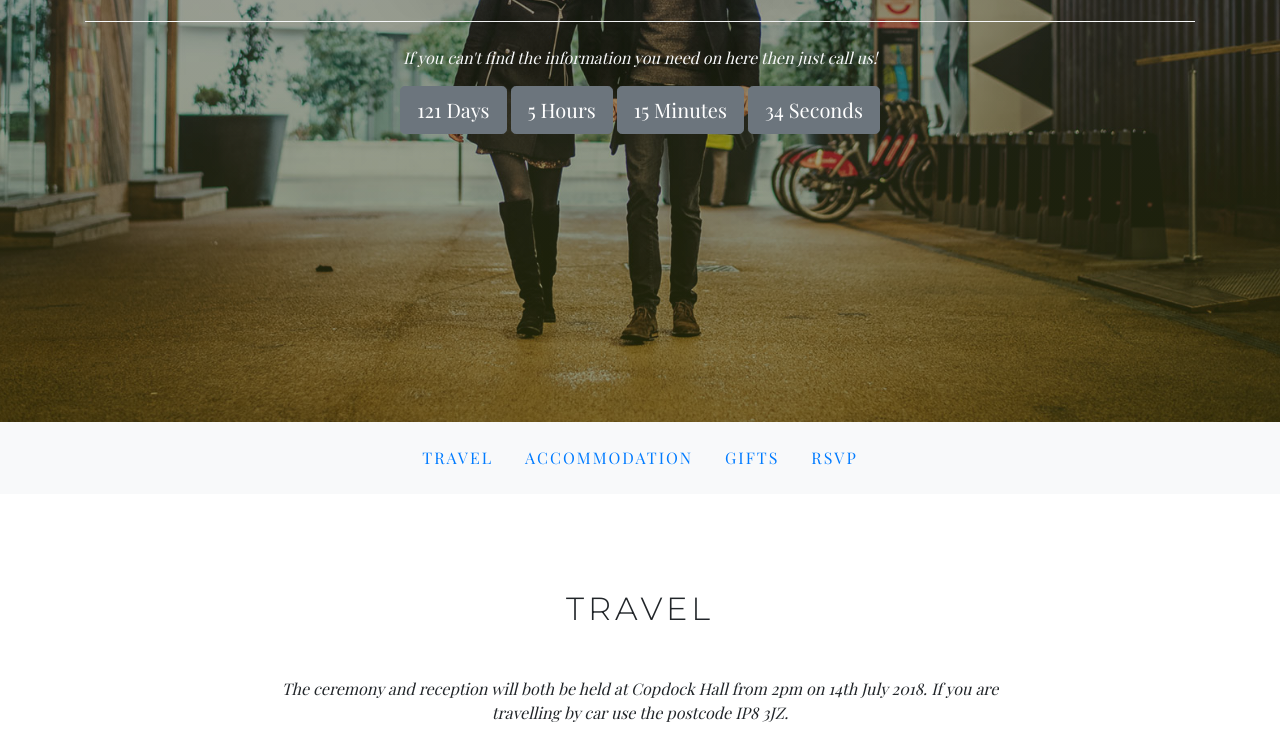
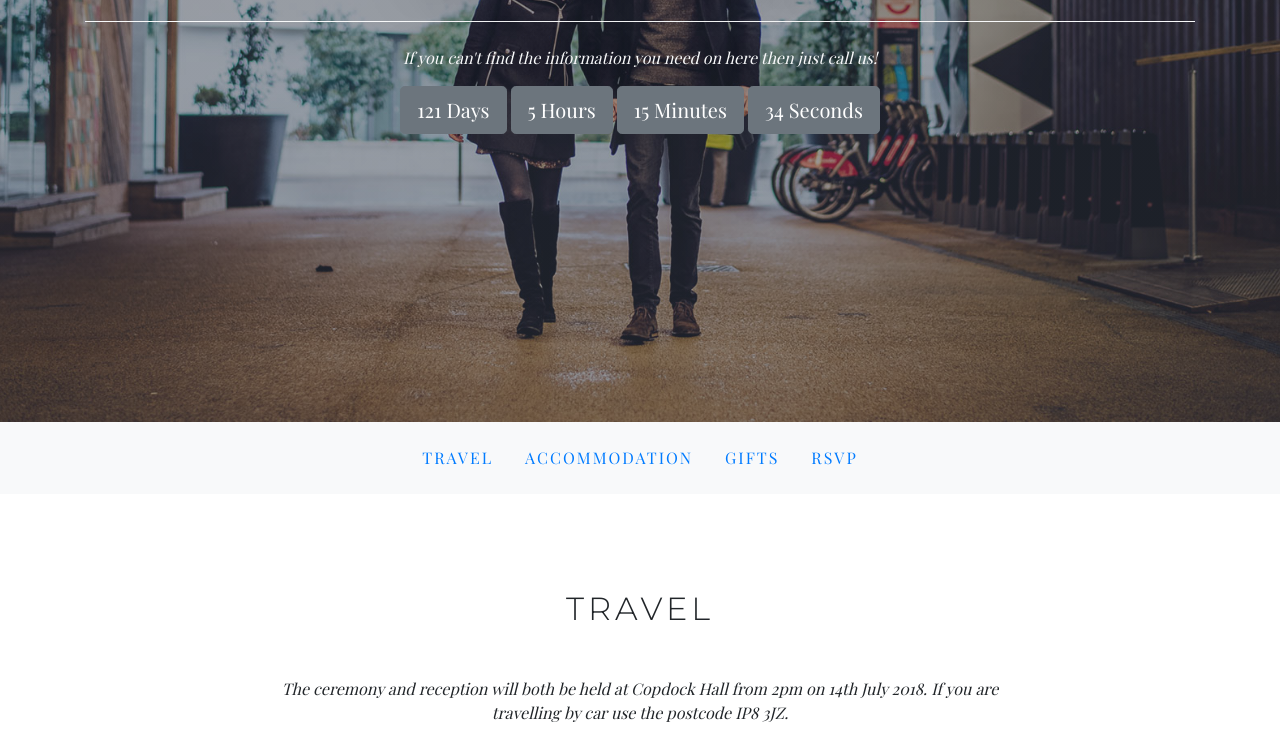
Before and after one commit to swfeathers/featherswedding, a plain HTML site: page index.html in a window 1280 px wide. Shown: the part 444-1182 px from the top of the page. Drawn offline with nearby package versions, Linux system fonts and the light colour scheme; a web font is replaced by a local one.

Commit message:
Update index.html

```diff
--- a/index.html
+++ b/index.html
@@ -16,7 +16,7 @@
 		p {font-style: italic;}
 		.nav {text-transform: uppercase; letter-spacing: 2px;}
 		.h1,.h2,.h3,.h4,.h5 {font-family: 'Montserrat', sans-serif; font-weight:300; text-transform: uppercase; letter-spacing:4px;}
-		.jumbotron {background:linear-gradient(rgba(57, 65, 81, 0.5),rgba(57, 65, 8, 0.5)), url('img/bg01.jpg') no-repeat center bottom; background-size: cover; padding: 18rem 2rem; position: relative;}
+		.jumbotron {background:linear-gradient(rgba(57, 65, 81, 0.5),rgba(57, 65, 81, 0.5)), url('img/bg01.jpg') no-repeat center bottom; background-size: cover; padding: 18rem 2rem; position: relative;}
 		.jumbotron h1, .jumbotron p {text-shadow: 0px 0px 50px #000000;}
 	</style>
 </head>
```
